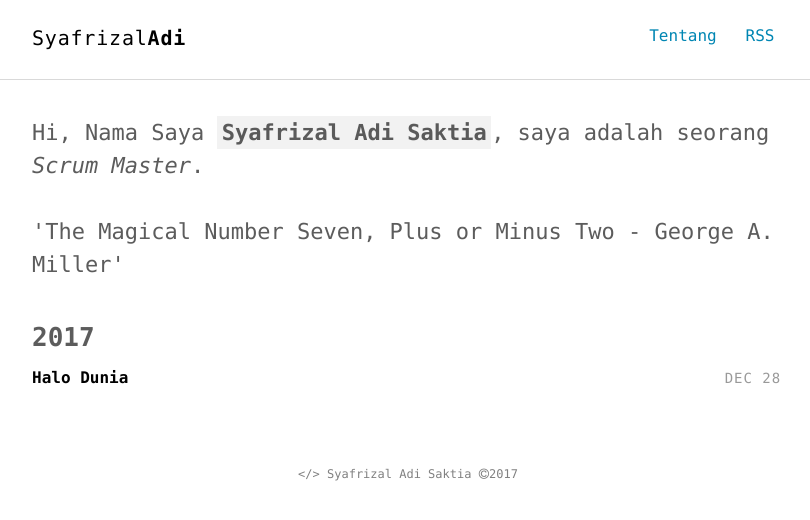
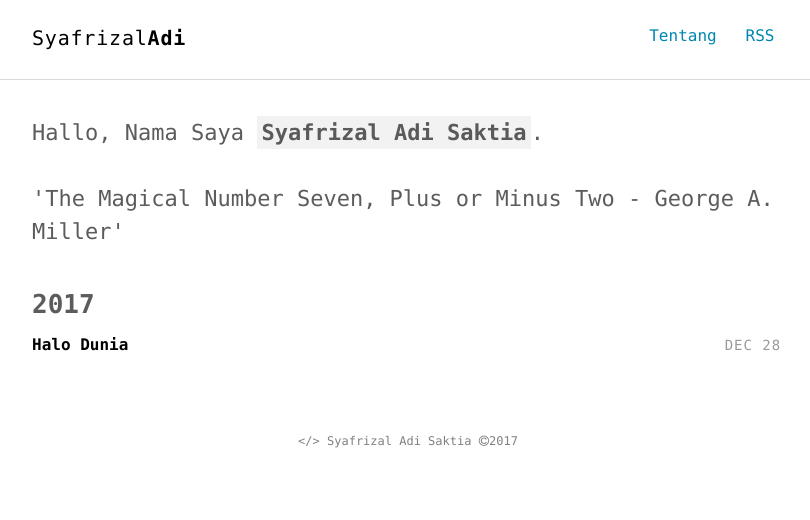
Before and after one commit to syafrizaladi/saktia, a Jekyll site: the page built from index.html, in a window 1280 px wide. Shown: the top 520 px of the page, without its empty margins (232-1042 px from the left). Built offline with Jekyll 4.4.1, drawn with Linux system fonts in a browser that asks for light colours.

Commit message:
Update intro.html

```diff
--- a/_includes/intro.html
+++ b/_includes/intro.html
@@ -1,6 +1,6 @@
 <section class="intro">
   <div class="container">
-    <p class="lead">Hi, Nama Saya <strong class="author-name" itemprop="name">{{ site.author.name }}</strong>, saya adalah seorang <em itemprop="jobTitle">{{ site.author.job }}</em>. <br><br>
+    <p class="lead">Hallo, Nama Saya <strong class="author-name" itemprop="name">{{ site.author.name }}</strong></em>. <br><br>
     {{ site.author.bio }}</p>
   </div>
 </section>
```
